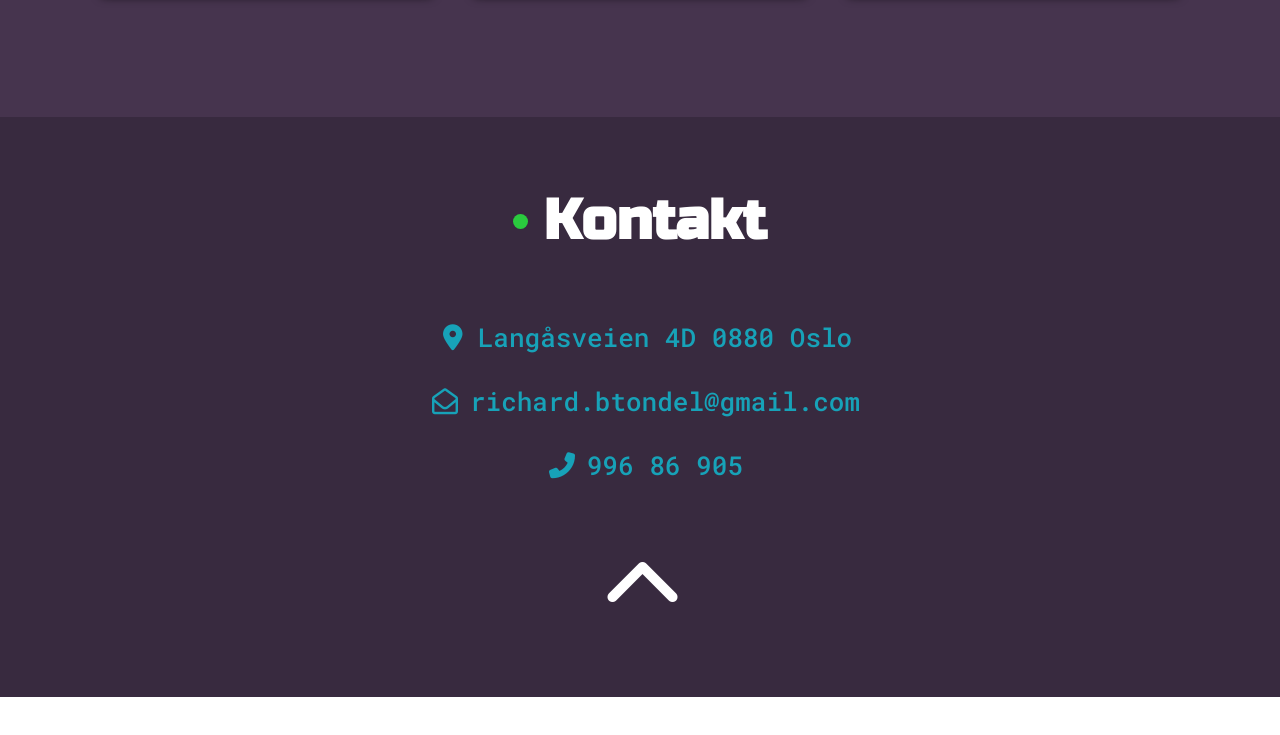
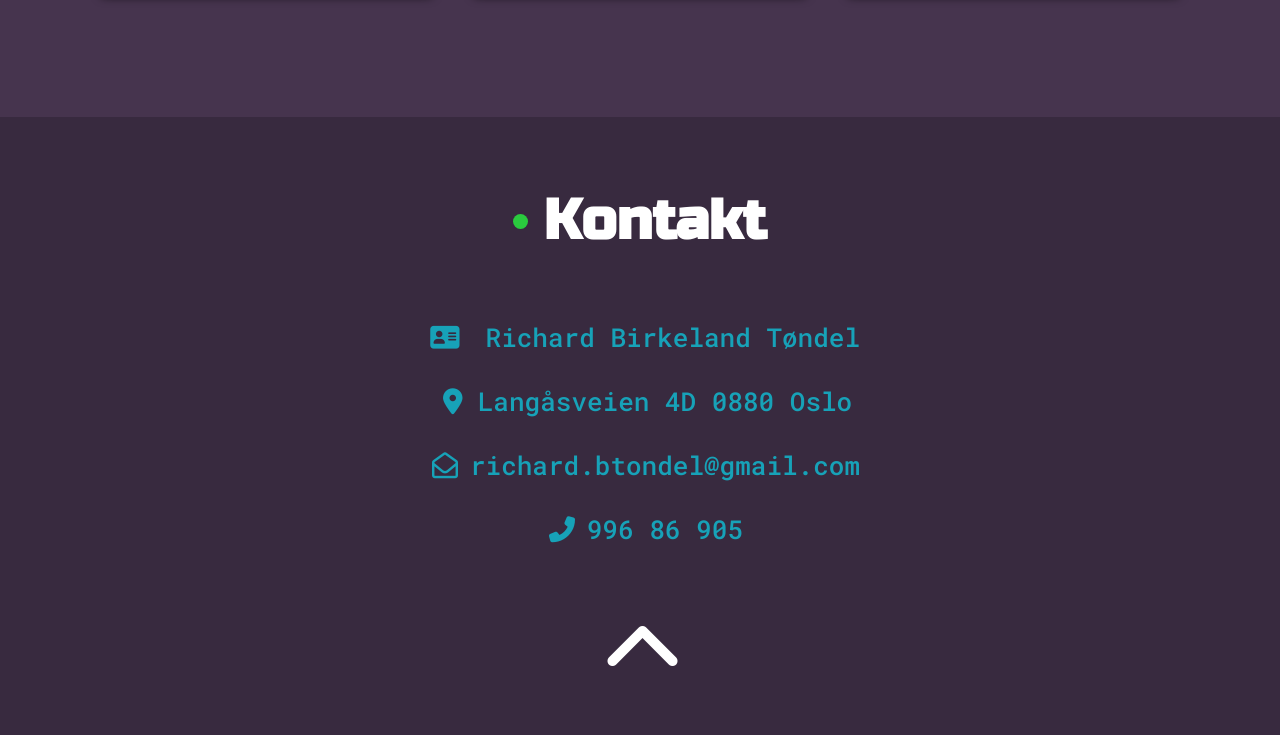
Before and after one commit to RichardBTon/Portfolio, a plain HTML site: page index.html in a window 1280 px wide. Shown: the part 2546-3281 px from the top of the page. Before the commit the page ends 3243 px from the top, so only its background shows below. Drawn offline with Linux system fonts and the light colour scheme.

Commit message:
la til navn

```diff
--- a/index.html
+++ b/index.html
@@ -221,6 +221,15 @@
         <div class="contact">
           <ul>
             <li>
+              <i
+                class="fa fa-address-card contact-icons"
+                aria-hidden="true"
+              ></i>
+              <a target="_blank" href="https://github.com/richardBTon"
+                >Richard Birkeland Tøndel</a
+              >
+            </li>
+            <li>
               <i class="fas fa-map-marker-alt contact-icons"></i
               ><a
                 href="https://www.google.com/maps/dir//Lang%C3%A5sveien+4D,+0880+Oslo/@59.9610777,10.7621532,16.28z/data=!4m8!4m7!1m0!1m5!1m1!1s0x464171fd2c461411:0xf0362e6627bb4e4e!2m2!1d10.7620619!2d59.9602221"
```
